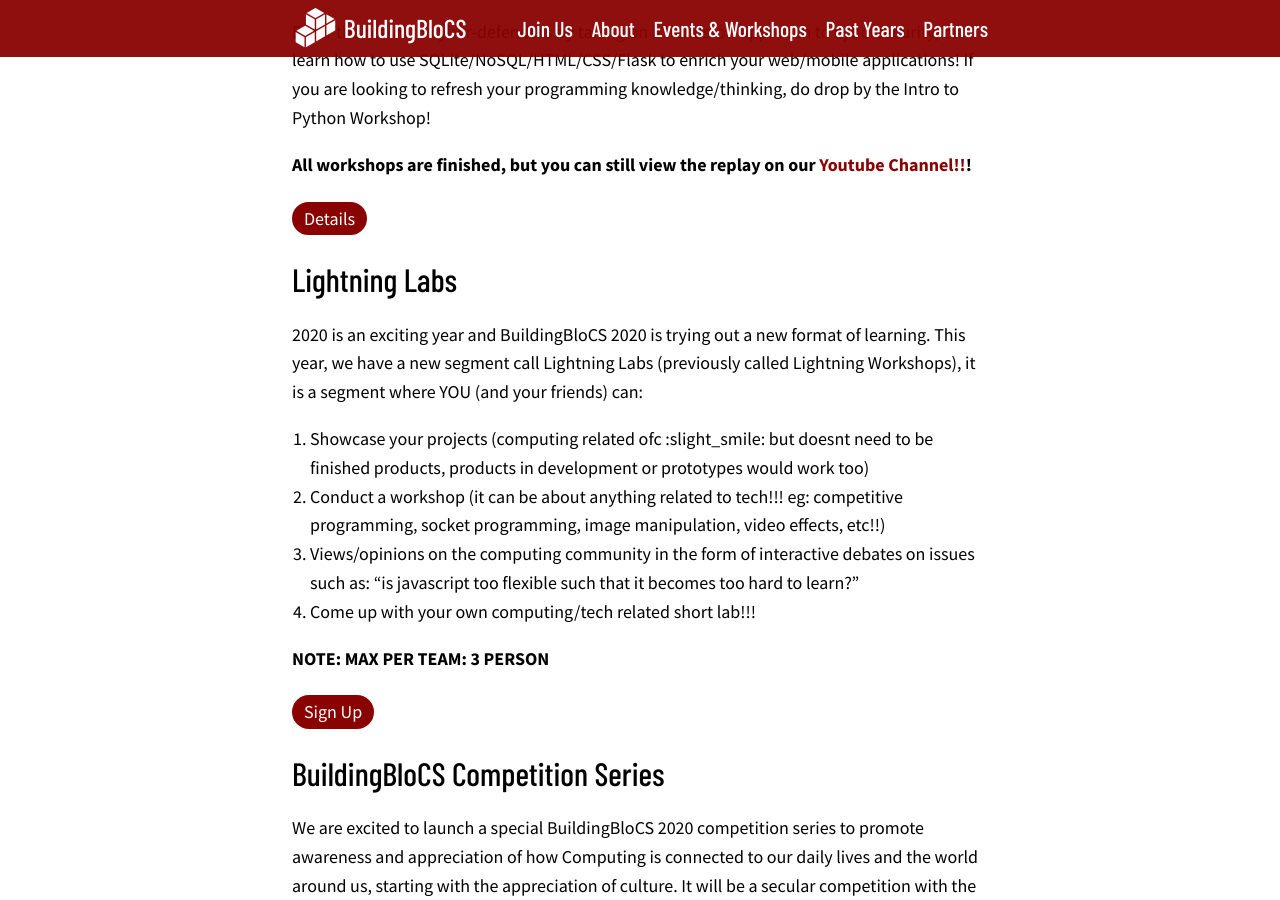
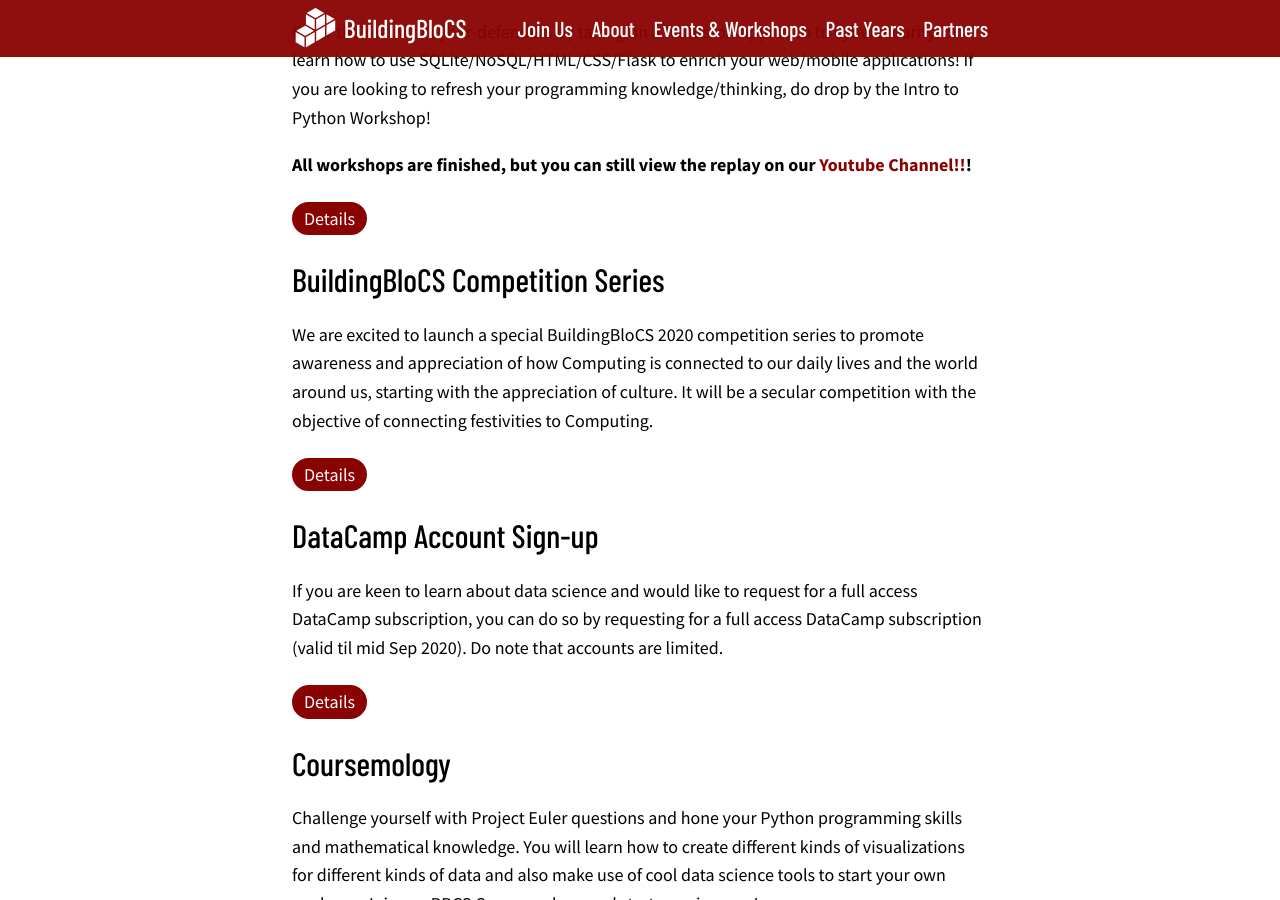
Before and after one commit to buildingblocs/2020, a Jekyll site: the page built from pre-event/index.md, in a window 1280 px wide and 900 px high, scrolled down 522 px. Built offline with Jekyll 4.4.1, drawn with Linux system fonts in a browser that asks for light colours; some web fonts are replaced; our own code applies the rules of GitHub Pages for plain Markdown files; some of the changed text lies outside the part shown.

Commit message:
Moved Lightning Labs to past events

```diff
--- a/pre-event/index.md
+++ b/pre-event/index.md
@@ -17,18 +17,6 @@
 **All workshops are finished, but you can still view the replay on our [Youtube Channel!!](https://www.youtube.com/channel/UCWQmrxGbwU4jFBCJf7rPoFQ "BuildingBlocs Youtube")!**
 
 <a class="btn" href="{{ site.baseurl }}/pre-event/workshop">Details</a>
-
-## Lightning Labs
-
-2020 is an exciting year and BuildingBloCS 2020 is trying out a new format of learning. This year, we have a new segment call Lightning Labs (previously called Lightning Workshops), it is a segment where YOU (and your friends) can:
-1. Showcase your projects (computing related ofc :slight_smile:  but doesnt need to be finished products, products in development or prototypes would work too)
-2. Conduct a workshop (it can be about anything related to tech!!! eg: competitive programming, socket programming, image manipulation, video effects, etc!!)
-3. Views/opinions on the computing community in the form of interactive debates on issues such as: "is javascript too flexible such that it becomes too hard to learn?"
-4. Come up with your own computing/tech related short lab!!!
-
-**NOTE: MAX PER TEAM: 3 PERSON**
-
-<a class="btn" href="https://tinyurl.com/bbcs20lightninglabs">Sign Up</a>
 
 ## BuildingBloCS Competition Series
 
@@ -82,3 +70,15 @@
 Held on the 15th April 2020, participants had the opportunity to learn about these topics through DataCamp.
 
 [DataCamp](https://www.datacamp.com/) is a platform that allows you to learn about data science, machine learning, etc. It comes in courses conducted by industry experts with bite-size exercises accompanied by clear instructional videos. Users can learn data analytics and machine learning from the comfort of their browser, at their own pace, and tailored to their needs and expertise, and even earn industry certification!
+
+<br>
+
+## Lightning Labs
+
+2020 is an exciting year and BuildingBloCS 2020 is trying out a new format of learning. This year, we have a new segment call Lightning Labs (previously called Lightning Workshops), it is a segment where YOU (and your friends) can:
+1. Showcase your projects (computing related ofc, but doesnt need to be finished products, products in development or prototypes would work too)
+2. Conduct a workshop (it can be about anything related to tech!!! eg: competitive programming, socket programming, image manipulation, video effects, etc!!)
+3. Views/opinions on the computing community in the form of interactive debates on issues such as: "is javascript too flexible such that it becomes too hard to learn?"
+4. Come up with your own computing/tech related short lab!!!
+
+**NOTE: MAX PER TEAM: 3 PERSON**
```
